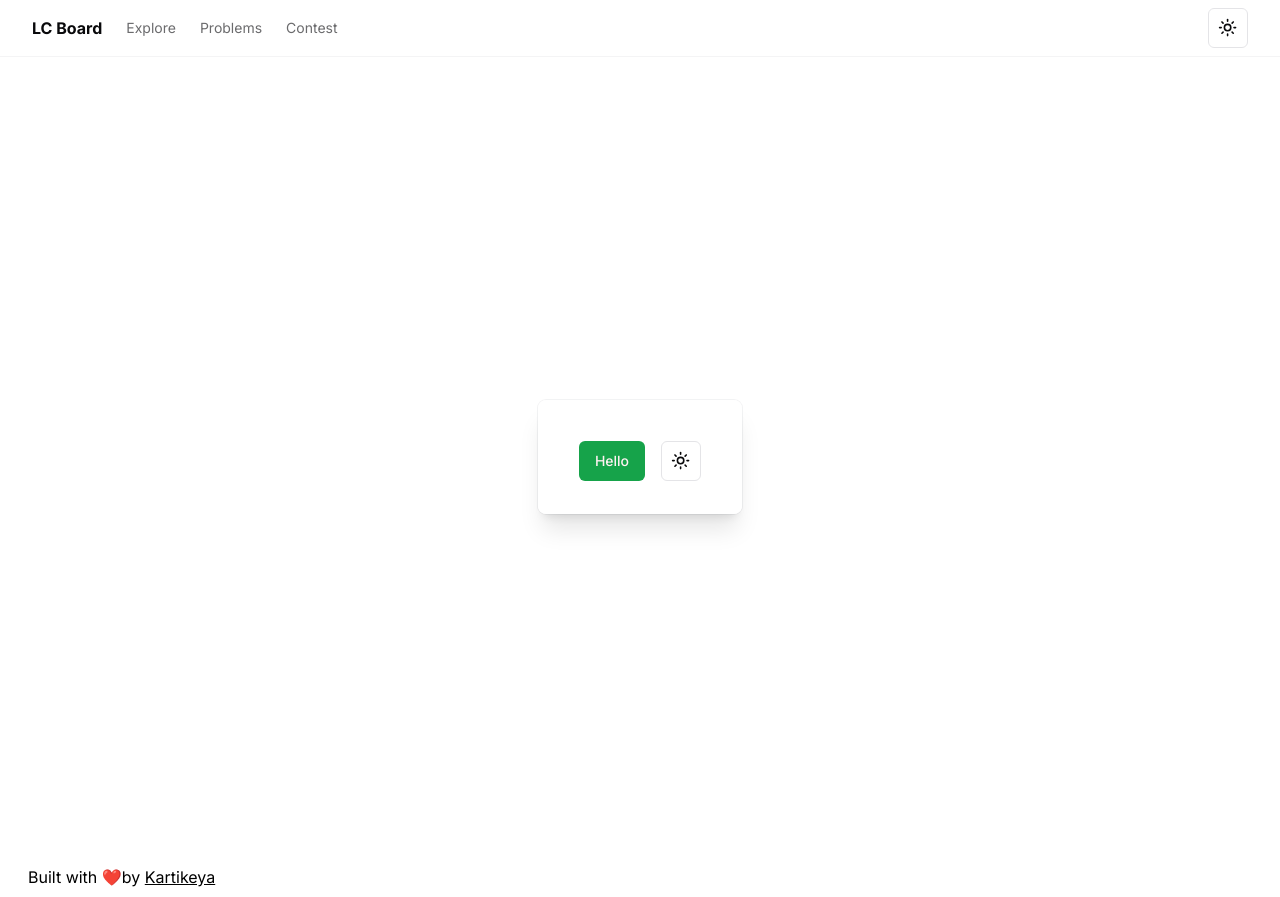
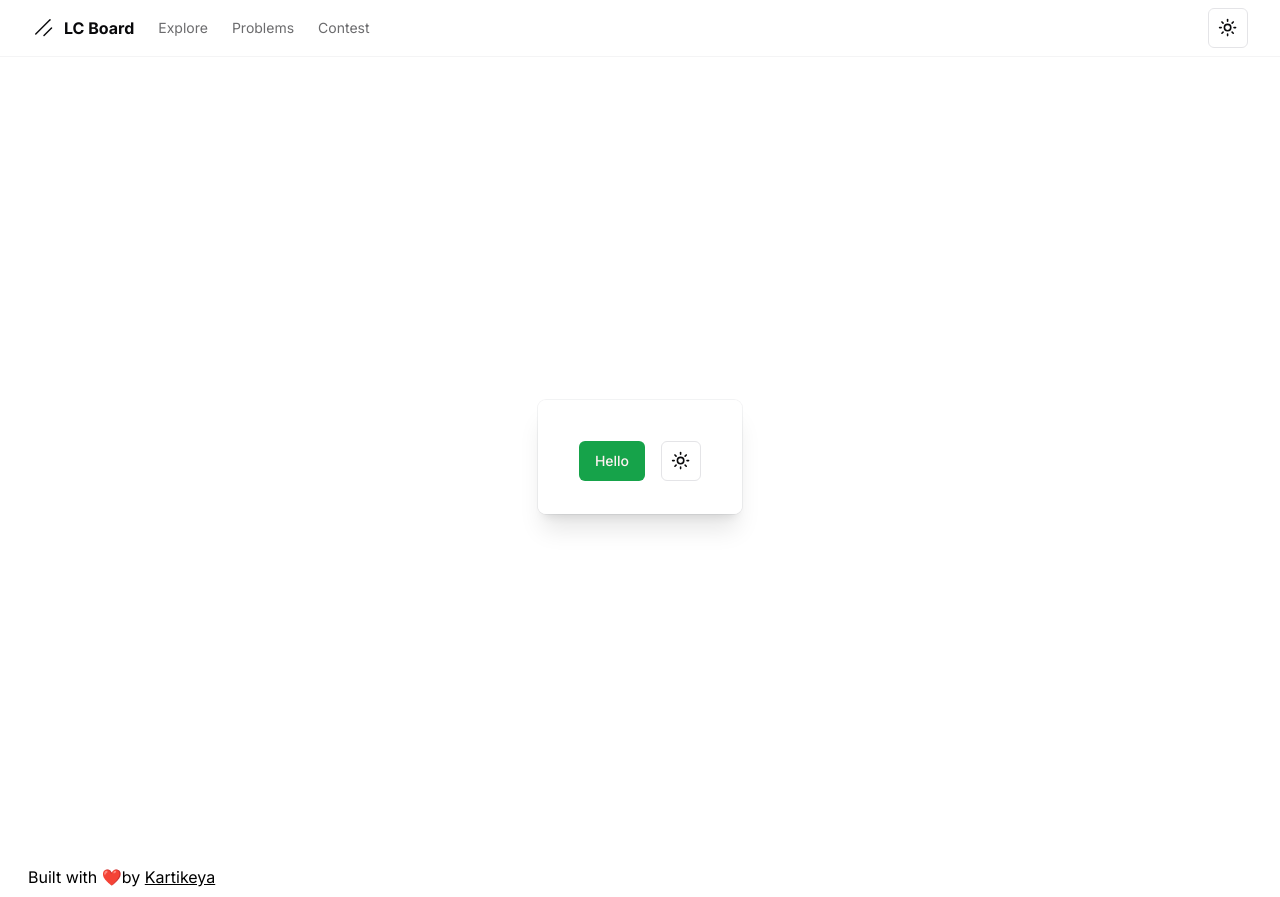
Before and after one commit to kartik3yaS/LeetCode-WhiteBoard, a Next.js app: page / in a window 1280 px wide. Built offline with nearby package versions, Linux system fonts and the light colour scheme.

Commit message:
added logo, and few minor changes

```diff
--- a/app/layout.tsx
+++ b/app/layout.tsx
@@ -30,8 +30,9 @@ export default function RootLayout({
         >
           <SiteHeader />
             {children}
+          <Footer />
         </ThemeProvider>
-        <Footer />
+        {/*<Footer />*/}
       </body>
     </html>
   );
--- a/components/main-nav.tsx
+++ b/components/main-nav.tsx
@@ -6,6 +6,8 @@ import { usePathname } from "next/navigation"
 import { cn } from "@/lib/utils"
 import { ModeToggle } from "./mode-toggle"
 import { ViewVerticalIcon } from "@radix-ui/react-icons"
+import { Icons } from "./icons";
+import whiteboard from "./assets/whiteboard.png";
 
 export function MainNav() {
     const pathname = usePathname()
@@ -14,7 +16,7 @@ export function MainNav() {
         <>
             <div className="mr-4 hidden md:flex">
                 <Link href="/" className="mr-6 flex items-center space-x-2">
-                    {/* <Icons.logo className="h-6 w-6" /> */}
+                    <Icons.logo className="h-6 w-6" />
                     <span className="hidden font-bold sm:inline-block">
                         LC Board
                     </span>
```
Also changed, not shown: components/assets/whiteboard.png (added).
